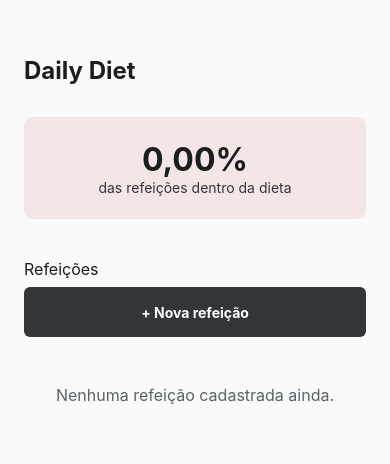
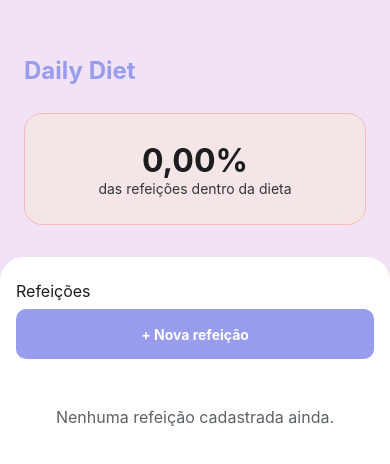
Before and after one commit to Dragoniana/daily-diet, a React Native app: screen /Home in a window 390 px wide. Shown: the top 464 px of the page. Built offline with nearby package versions, Linux system fonts and the light colour scheme.

Commit message:
Melhora no layout

```diff
--- a/src/components/Button/styles.ts
+++ b/src/components/Button/styles.ts
@@ -9,19 +9,21 @@ export const Container = styled.TouchableOpacity<ButtonStyleProps>`
   min-height: 50px;
   max-height: 50px;
 
-  border-radius: 6px;
+  border-radius: 10px;
 
   align-items: center;
   justify-content: center;
 
+  elevation: 2;
+
   ${({ theme, variant }) =>
     variant === 'solid'
       ? css`
-          background-color: ${theme.colors.gray_200};
+          background-color: ${theme.colors.purple_400};
         `
       : css`
-          background-color: transparent;
-          border: 1px solid ${theme.colors.gray_100};
+          background-color: ${theme.colors.white};
+          border: 1px solid ${theme.colors.purple_400};
         `}
 `;
 
@@ -35,6 +37,6 @@ export const Title = styled.Text<ButtonStyleProps>`
           color: ${theme.colors.white};
         `
       : css`
-          color: ${theme.colors.gray_100};
+          color: ${theme.colors.purple_400};
         `}
 `;
--- a/src/components/Header/styles.ts
+++ b/src/components/Header/styles.ts
@@ -4,7 +4,7 @@ export const Container = styled.View`
   width: 100%;
   height: 104px;
 
-  background-color: ${({ theme }) => theme.colors.gray_500};
+  background-color: ${({ theme }) => theme.colors.purple_200};
 
   align-items: center;
   justify-content: center;
@@ -27,7 +27,7 @@ export const BackButton = styled.TouchableOpacity`
 export const BackButtonText = styled.Text`
   font-size: 28px;
   font-weight: bold;
-  color: ${({ theme }) => theme.colors.gray_200};
+  color: ${({ theme }) => theme.colors.purple_400};
 `;
 
 export const Title = styled.Text`
--- a/src/components/MealCard/styles.ts
+++ b/src/components/MealCard/styles.ts
@@ -6,13 +6,15 @@ type StatusStyleProps = {
 
 export const Container = styled.TouchableOpacity`
   width: 100%;
-  height: 49px;
+  height: 52px;
 
   flex-direction: row;
   align-items: center;
 
-  border: 1px solid ${({ theme }) => theme.colors.gray_500};
-  border-radius: 6px;
+  border: 1px solid ${({ theme }) => theme.colors.purple_200};
+  border-radius: 12px;
+
+  background-color: ${({ theme }) => theme.colors.gray_700};
 
   padding: 14px 16px;
 
@@ -22,14 +24,14 @@ export const Container = styled.TouchableOpacity`
 export const Time = styled.Text`
   font-size: ${({ theme }) => theme.font_size.xs}px;
   font-weight: bold;
-  color: ${({ theme }) => theme.colors.gray_100};
+  color: ${({ theme }) => theme.colors.purple_400};
 `;
 
 export const Divider = styled.View`
   width: 1px;
   height: 14px;
 
-  background-color: ${({ theme }) => theme.colors.gray_400};
+  background-color: ${({ theme }) => theme.colors.purple_300};
 
   margin: 0 12px;
 `;
@@ -48,5 +50,5 @@ export const Status = styled.View<StatusStyleProps>`
   border-radius: 7px;
 
   background-color: ${({ theme, isOnDiet }) =>
-    isOnDiet ? theme.colors.green_mid : theme.colors.red_mid};
+    isOnDiet ? theme.colors.green_dark : theme.colors.red_dark};
 `;
--- a/src/screens/Home/styles.ts
+++ b/src/screens/Home/styles.ts
@@ -6,13 +6,13 @@ type PercentCardStyleProps = {
 
 export const Container = styled.View`
   flex: 1;
-  background-color: ${({ theme }) => theme.colors.gray_700};
+  background-color: ${({ theme }) => theme.colors.purple_100};
   padding: 56px 24px 0;
 `;
 
 export const Header = styled.View`
   width: 100%;
-  margin-bottom: 32px;
+  margin-bottom: 28px;
 
   flex-direction: row;
   align-items: center;
@@ -22,22 +22,28 @@ export const Header = styled.View`
 export const Logo = styled.Text`
   font-size: ${({ theme }) => theme.font_size.xl}px;
   font-weight: bold;
-  color: ${({ theme }) => theme.colors.gray_100};
+  color: ${({ theme }) => theme.colors.purple_400};
 `;
 
 export const PercentCard = styled.TouchableOpacity<PercentCardStyleProps>`
   width: 100%;
-  height: 102px;
+  height: 112px;
 
-  border-radius: 8px;
+  border-radius: 18px;
 
   align-items: center;
   justify-content: center;
 
-  margin-bottom: 40px;
+  margin-bottom: 32px;
+
+  border: 1px solid
+    ${({ theme, isOnDiet }) =>
+      isOnDiet ? theme.colors.green_mid : theme.colors.red_mid};
 
   background-color: ${({ theme, isOnDiet }) =>
     isOnDiet ? theme.colors.green_light : theme.colors.red_light};
+
+  elevation: 3;
 `;
 
 export const PercentTitle = styled.Text`
@@ -53,6 +59,14 @@ export const PercentSubtitle = styled.Text`
 
 export const Content = styled.View`
   flex: 1;
+
+  background-color: ${({ theme }) => theme.colors.white};
+
+  border-top-left-radius: 24px;
+  border-top-right-radius: 24px;
+
+  padding: 24px 16px 0;
+  margin: 0 -24px;
 `;
 
 export const NewMealTitle = styled.Text`
@@ -65,7 +79,7 @@ export const NewMealTitle = styled.Text`
 export const SectionTitle = styled.Text`
   font-size: ${({ theme }) => theme.font_size.lg}px;
   font-weight: bold;
-  color: ${({ theme }) => theme.colors.gray_100};
+  color: ${({ theme }) => theme.colors.purple_400};
 
   margin-top: 32px;
   margin-bottom: 8px;
--- a/src/theme/theme.ts
+++ b/src/theme/theme.ts
@@ -1,6 +1,11 @@
 export const theme = {
   colors: {
     white: '#FFFFFF',
+
+    purple_100: '#F1E3F5',
+    purple_200: '#E5DAF5',
+    purple_300: '#CDCAF3',
+    purple_400: '#989CED',
 
     gray_100: '#1B1D1E',
     gray_200: '#333638',
```
